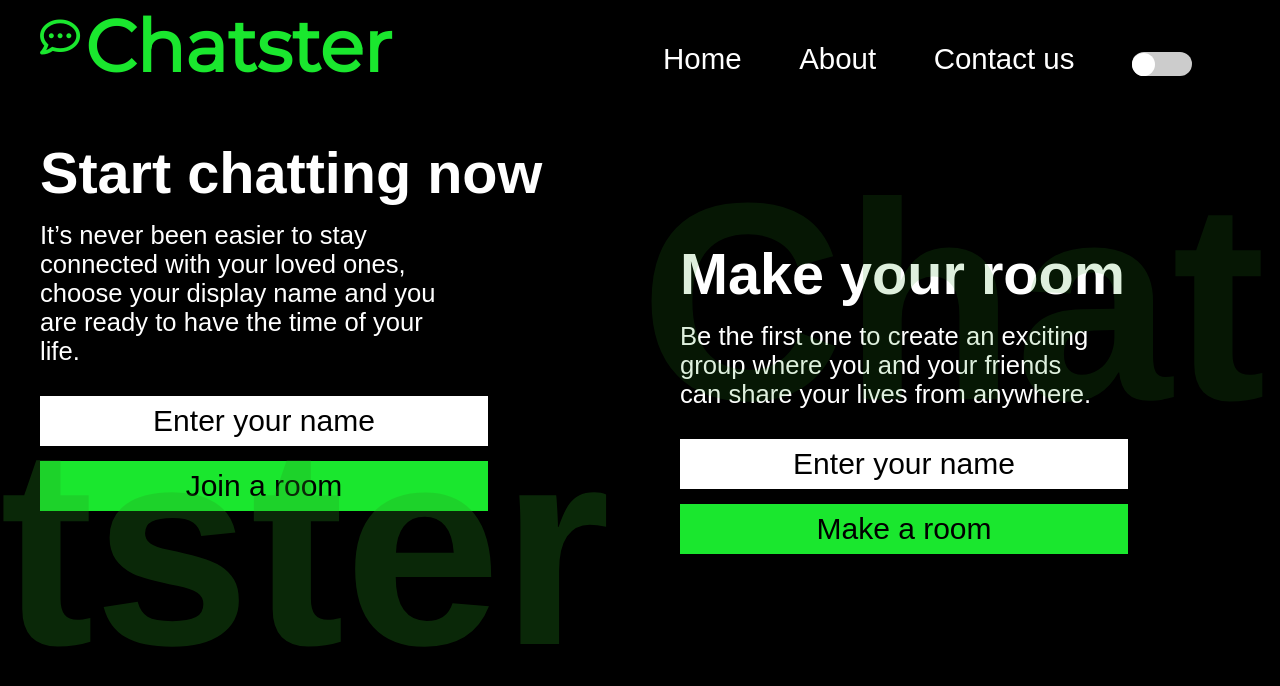
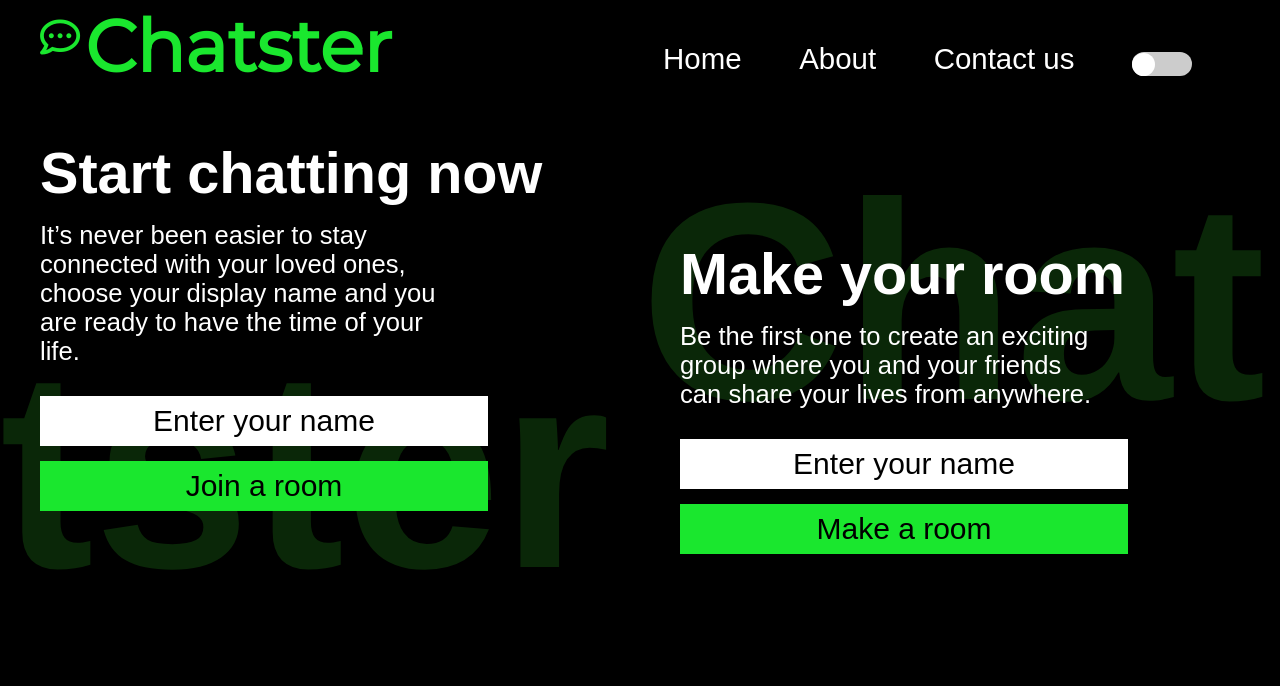
Before and after one commit to evan17gr/Chat-app, a React (Create React App) app in the folder frontend/: page / in a window 1280 px wide. Shown: the top 686 px of the page. Built offline with nearby package versions, Linux system fonts and the light colour scheme; the HTML template or start-up script is replaced by a standard one.

Commit message:
Fixed small bug with margin on the home page

```diff
--- a/frontend/src/sass/home.scss
+++ b/frontend/src/sass/home.scss
@@ -61,6 +61,7 @@
     height: 30%;
     white-space: pre-wrap;
     margin-left: 40px;
+    z-index: 999;
 
     h1 {
         font-size: 4.5vw;
@@ -147,14 +148,13 @@
 
     .left {
         font-size: 22vw;
-        opacity: 0.15;
+        opacity: 0.25;
         z-index: -1;
     }
 
     .right {
         font-size: 22vw;
-        opacity: 0.26;
+        opacity: 0.25;
         z-index: -1;
-        margin-top: 6vw;
     }
 }
--- a/frontend/src/sass/room.scss
+++ b/frontend/src/sass/room.scss
@@ -4,8 +4,7 @@
     display: flex;
     flex-direction: column;
     height: 100vh;
-    margin: 4vw 10vw 7vw 40px;
-    padding-bottom: 10vw;
+    margin: 4vw 10vw 0 40px;
 
     #titleDiv {
         h1 {
@@ -118,6 +117,10 @@
                     background-color: $lightgray;
                     cursor: pointer;
 
+                    &:focus {
+                        outline: none;
+                    }
+
                     i {
                         color: $secondaryColor;
                     }
```
Also changed, not shown: 1 other file (tests, documents, lock files or other folders).
